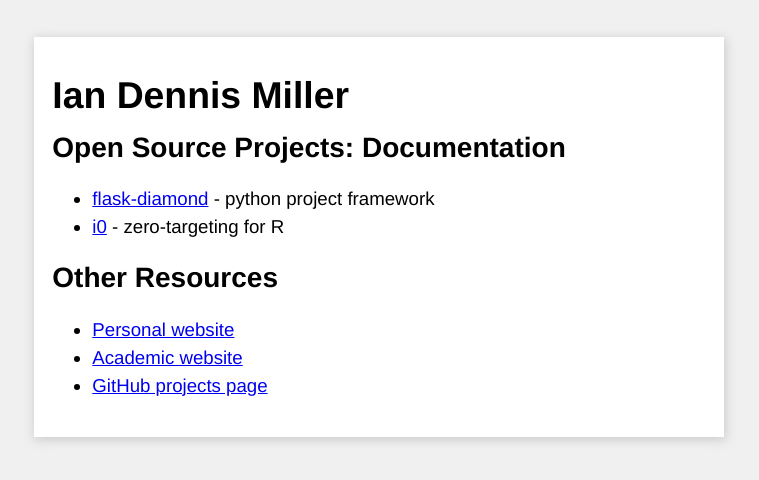
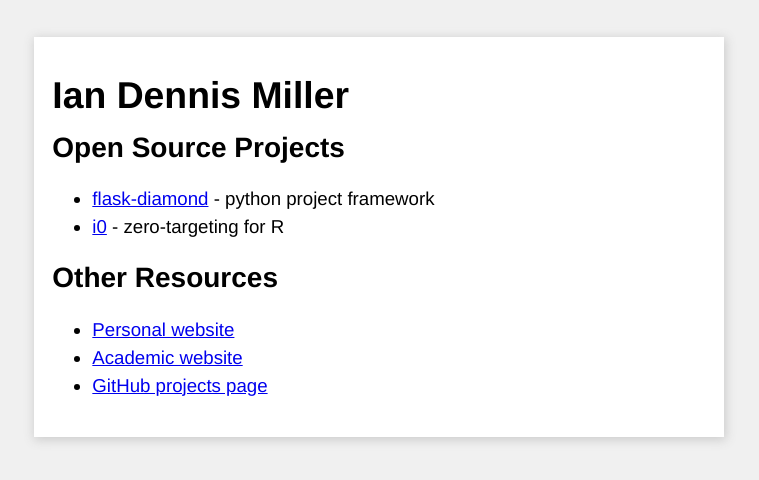
Before and after one commit to iandennismiller/iandennismiller.github.io, a plain HTML site: page index.html in a window 1280 px wide. Shown: the whole page, without its empty margins (261-1020 px from the left). Drawn offline with Linux system fonts and the light colour scheme.

Commit message:
Update index.html

```diff
--- a/index.html
+++ b/index.html
@@ -22,7 +22,7 @@
 <div id="content">
 	<h1>Ian Dennis Miller</h1>
 
-	<h2>Open Source Projects: Documentation</h2>
+	<h2>Open Source Projects</h2>
 
 	<ul>
 		<li>
```
